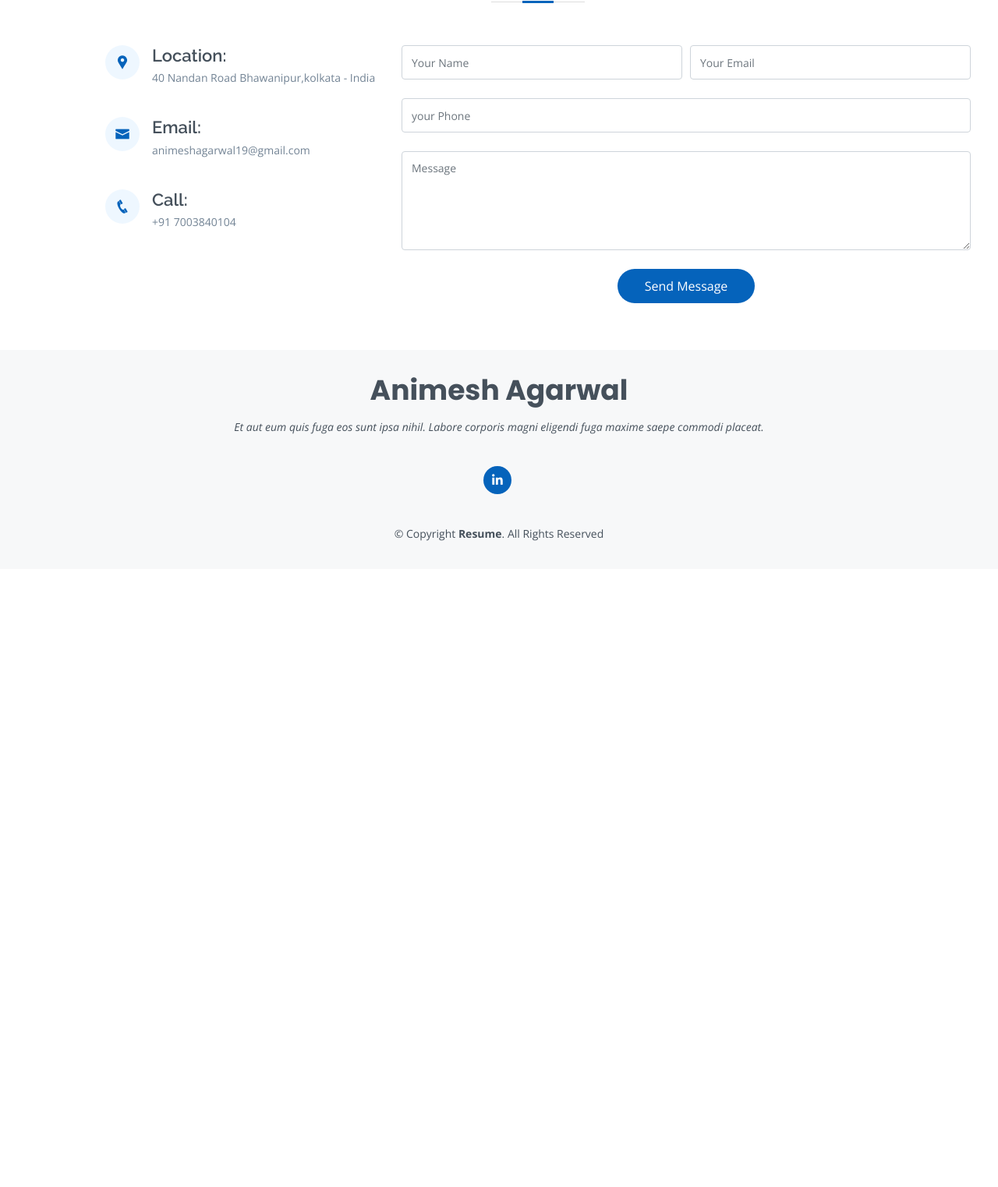
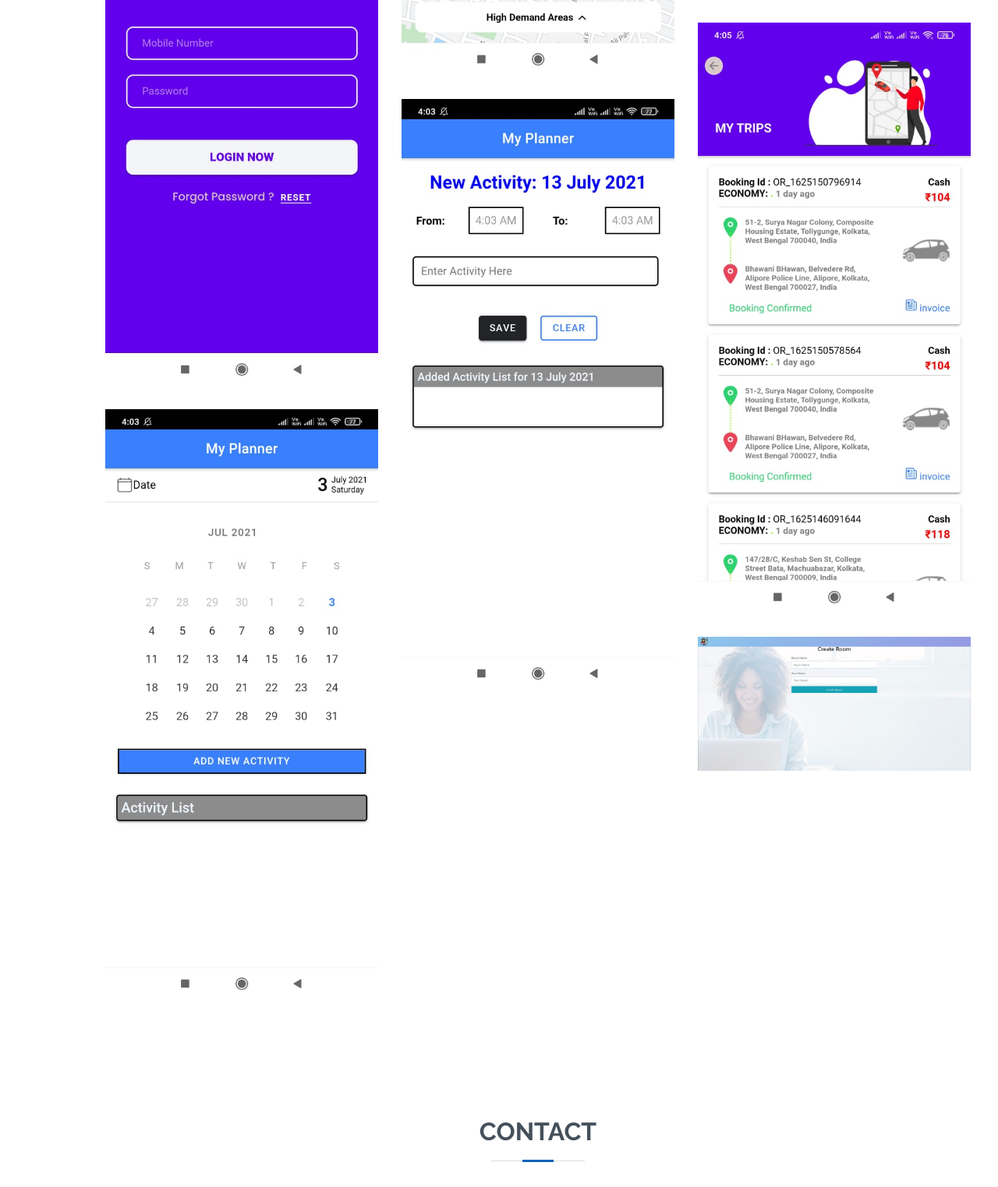
Before and after one commit to animeshagarwal96/Portfolio, a Django app: page /resume in a window 1280 px wide. Shown: the part 4261-5784 px from the top of the page at 78% size. Before the commit the page ends 4955 px from the top, so only its background shows below. Run offline with Django 3.2, Linux system fonts and the light colour scheme; some libraries are stand-ins or nearby versions.

Commit message:
fourth commit

```diff
--- a/prof/templates/portfolio/resume.html
+++ b/prof/templates/portfolio/resume.html
@@ -295,7 +295,7 @@
             <ul id="portfolio-flters">
               <li data-filter="*" class="filter-active">All</li>
               <li data-filter=".filter-app">App</li>
-              <li data-filter=".filter-card">Card</li>
+              <!-- <li data-filter=".filter-card">Card</li> -->
               <li data-filter=".filter-web">Web</li>
             </ul>
           </div>
@@ -305,13 +305,12 @@
 
           <div class="col-lg-4 col-md-6 portfolio-item filter-app">
             <div class="portfolio-wrap">
-              <img src="assets/img/portfolio/portfolio-1.jpg" class="img-fluid" alt="">
+              <img src="/media/img/project/app/right-epay-home.jpeg" class="img-fluid" alt="">
               <div class="portfolio-info">
-                <h4>App 1</h4>
-                <p>App</p>
+                <h4>RightEpay</h4>
+                <p>Payment portal app</p>
                 <div class="portfolio-links">
-                  <a href="assets/img/portfolio/portfolio-1.jpg" data-gall="portfolioGallery" class="venobox" title="App 1"><i class="bx bx-plus"></i></a>
-                  <a href="portfolio-details.html" data-gall="portfolioDetailsGallery" data-vbtype="iframe" class="venobox" title="Portfolio Details"><i class="bx bx-link"></i></a>
+                  <a href="/media/img/project/app/right-epay-home.jpeg" data-gall="portfolioGallery" class="venobox" title="RightEpay"><i class="bx bx-plus"></i></a>
                 </div>
               </div>
             </div>
@@ -319,13 +318,13 @@
 
           <div class="col-lg-4 col-md-6 portfolio-item filter-web">
             <div class="portfolio-wrap">
-              <img src="assets/img/portfolio/portfolio-2.jpg" class="img-fluid" alt="">
+              <img src="/media/img/justclicknpick1.png" class="img-fluid" alt="">
               <div class="portfolio-info">
-                <h4>Web 3</h4>
+                <h4>JustClickNPick</h4>
                 <p>Web</p>
                 <div class="portfolio-links">
-                  <a href="assets/img/portfolio/portfolio-2.jpg" data-gall="portfolioGallery" class="venobox" title="Web 3"><i class="bx bx-plus"></i></a>
-                  <a href="portfolio-details.html" data-gall="portfolioDetailsGallery" data-vbtype="iframe" class="venobox" title="Portfolio Details"><i class="bx bx-link"></i></a>
+                  <a href="/media/img/justclicknpick1.png" class="venobox" title="JustClickNPick"><i class="bx bx-plus"></i></a>
+                  <a href="http://justclicknpick.in/" data-gall="portfolioDetailsGallery" data-vbtype="iframe" class="venobox" title="JustClickNPick"><i class="bx bx-link"></i></a>
                 </div>
               </div>
             </div>
@@ -333,27 +332,12 @@
 
           <div class="col-lg-4 col-md-6 portfolio-item filter-app">
             <div class="portfolio-wrap">
-              <img src="assets/img/portfolio/portfolio-3.jpg" class="img-fluid" alt="">
+              <img src="/media/img/project/app/right-epay-grocery.jpeg" class="img-fluid" alt="">
               <div class="portfolio-info">
-                <h4>App 2</h4>
-                <p>App</p>
+                <h4>RightEpay e-commerce</h4>
+                <p>Grocery app</p>
                 <div class="portfolio-links">
-                  <a href="assets/img/portfolio/portfolio-3.jpg" data-gall="portfolioGallery" class="venobox" title="App 2"><i class="bx bx-plus"></i></a>
-                  <a href="portfolio-details.html" data-gall="portfolioDetailsGallery" data-vbtype="iframe" class="venobox" title="Portfolio Details"><i class="bx bx-link"></i></a>
-                </div>
-              </div>
-            </div>
-          </div>
-
-          <div class="col-lg-4 col-md-6 portfolio-item filter-card">
-            <div class="portfolio-wrap">
-              <img src="assets/img/portfolio/portfolio-4.jpg" class="img-fluid" alt="">
-              <div class="portfolio-info">
-                <h4>Card 2</h4>
-                <p>Card</p>
-                <div class="portfolio-links">
-                  <a href="assets/img/portfolio/portfolio-4.jpg" data-gall="portfolioGallery" class="venobox" title="Card 2"><i class="bx bx-plus"></i></a>
-                  <a href="portfolio-details.html" data-gall="portfolioDetailsGallery" data-vbtype="iframe" class="venobox" title="Portfolio Details"><i class="bx bx-link"></i></a>
+                  <a href="/media/img/project/app/right-epay-grocery.jpeg" data-gall="portfolioGallery" class="venobox" title="RightEpay e-commerce"><i class="bx bx-plus"></i></a>
                 </div>
               </div>
             </div>
@@ -361,13 +345,13 @@
 
           <div class="col-lg-4 col-md-6 portfolio-item filter-web">
             <div class="portfolio-wrap">
-              <img src="assets/img/portfolio/portfolio-5.jpg" class="img-fluid" alt="">
+              <img src="/media/img/project/justclicknpick3.png" class="img-fluid" alt="">
               <div class="portfolio-info">
-                <h4>Web 2</h4>
+                <h4>JustClickNPick</h4>
                 <p>Web</p>
                 <div class="portfolio-links">
-                  <a href="assets/img/portfolio/portfolio-5.jpg" data-gall="portfolioGallery" class="venobox" title="Web 2"><i class="bx bx-plus"></i></a>
-                  <a href="portfolio-details.html" data-gall="portfolioDetailsGallery" data-vbtype="iframe" class="venobox" title="Portfolio Details"><i class="bx bx-link"></i></a>
+                  <a href="/media/img/project/justclicknpick3.png" data-gall="portfolioGallery" class="venobox" title="JustClickNPick"><i class="bx bx-plus"></i></a>
+                  <a href="http://justclicknpick.in/" data-gall="portfolioDetailsGallery" data-vbtype="iframe" class="venobox" title="JustClickNPick"><i class="bx bx-link"></i></a>
                 </div>
               </div>
             </div>
@@ -375,19 +359,18 @@
 
           <div class="col-lg-4 col-md-6 portfolio-item filter-app">
             <div class="portfolio-wrap">
-              <img src="assets/img/portfolio/portfolio-6.jpg" class="img-fluid" alt="">
+              <img src="/media/img/project/app/citz-home.jpeg" class="img-fluid" alt="">
               <div class="portfolio-info">
-                <h4>App 3</h4>
-                <p>App</p>
+                <h4>CITZ DRIVER APP</h4>
+                <p>Citz Driver side</p>
                 <div class="portfolio-links">
-                  <a href="assets/img/portfolio/portfolio-6.jpg" data-gall="portfolioGallery" class="venobox" title="App 3"><i class="bx bx-plus"></i></a>
-                  <a href="portfolio-details.html" data-gall="portfolioDetailsGallery" data-vbtype="iframe" class="venobox" title="Portfolio Details"><i class="bx bx-link"></i></a>
+                  <a href="/media/img/project/app/citz-home.jpeg" data-gall="portfolioGallery" class="venobox" title="CITZ DRIVER APP"><i class="bx bx-plus"></i></a>
                 </div>
               </div>
             </div>
           </div>
 
-          <div class="col-lg-4 col-md-6 portfolio-item filter-card">
+          <!-- <div class="col-lg-4 col-md-6 portfolio-item filter-card">
             <div class="portfolio-wrap">
               <img src="assets/img/portfolio/portfolio-7.jpg" class="img-fluid" alt="">
               <div class="portfolio-info">
@@ -399,17 +382,68 @@
                 </div>
               </div>
             </div>
+          </div> -->
+
+          <div class="col-lg-4 col-md-6 portfolio-item filter-app">
+            <div class="portfolio-wrap">
+              <img src="/media/img/project/app/citz-login.jpeg" class="img-fluid" alt="">
+              <div class="portfolio-info">
+                <h4>CITZ DRIVER APP</h4>
+                <p>Citz Driver side</p>
+                <div class="portfolio-links">
+                  <a href="/media/img/project/app/citz-login.jpeg" data-gall="portfolioGallery" class="venobox" title="CITZ DRIVER APP"><i class="bx bx-plus"></i></a>
+                </div>
+              </div>
+            </div>
           </div>
 
-          <div class="col-lg-4 col-md-6 portfolio-item filter-card">
+          <div class="col-lg-4 col-md-6 portfolio-item filter-app">
             <div class="portfolio-wrap">
-              <img src="assets/img/portfolio/portfolio-8.jpg" class="img-fluid" alt="">
+              <img src="/media/img/project/app/chatbot.jpeg" class="img-fluid" alt="">
               <div class="portfolio-info">
-                <h4>Card 3</h4>
-                <p>Card</p>
+                <h4>CHAT BOT</h4>
+                <p>Right epay chat bot</p>
                 <div class="portfolio-links">
-                  <a href="assets/img/portfolio/portfolio-8.jpg" data-gall="portfolioGallery" class="venobox" title="Card 3"><i class="bx bx-plus"></i></a>
-                  <a href="portfolio-details.html" data-gall="portfolioDetailsGallery" data-vbtype="iframe" class="venobox" title="Portfolio Details"><i class="bx bx-link"></i></a>
+                  <a href="/media/img/project/app/chatbot.jpeg" data-gall="portfolioGallery" class="venobox" title="CHAT BOT"><i class="bx bx-plus"></i></a>
+                </div>
+              </div>
+            </div>
+          </div>
+
+          <div class="col-lg-4 col-md-6 portfolio-item filter-app">
+            <div class="portfolio-wrap">
+              <img src="/media/img/project/app/citz-booking.jpeg" class="img-fluid" alt="">
+              <div class="portfolio-info">
+                <h4>CITZ DRIVER APP</h4>
+                <p>Citz Driver side</p>
+                <div class="portfolio-links">
+                  <a href="/media/img/project/app/citz-booking.jpeg" data-gall="portfolioGallery" class="venobox" title="CITZ DRIVER APP"><i class="bx bx-plus"></i></a>
+                </div>
+              </div>
+            </div>
+          </div>
+
+          <div class="col-lg-4 col-md-6 portfolio-item filter-app">
+            <div class="portfolio-wrap">
+              <img src="/media/img/project/app/calendar1.jpeg" class="img-fluid" alt="">
+              <div class="portfolio-info">
+                <h4>Calendar</h4>
+                <p>Calendar Event app</p>
+                <div class="portfolio-links">
+                  <a href="/media/img/project/app/calendar1.jpeg" data-gall="portfolioGallery" class="venobox" title="Calendar"><i class="bx bx-plus"></i></a>
+                </div>
+              </div>
+            </div>
+          </div>
+
+          <div class="col-lg-4 col-md-6 portfolio-item filter-app">
+            <div class="portfolio-wrap">
+              <img src="/media/img/project/app/calendar2.jpeg" class="img-fluid" alt="">
+              <div class="portfolio-info">
+                <h4>Calendar</h4>
+                <p>Calendar Event app</p>
+                <div class="portfolio-links">
+                  <a href="/media/img/project/app/calendar2.jpeg" data-gall="portfolioGallery" class="venobox" title="Calendar"><i class="bx bx-plus"></i></a>
                 </div>
               </div>
             </div>
@@ -417,13 +451,13 @@
 
           <div class="col-lg-4 col-md-6 portfolio-item filter-web">
             <div class="portfolio-wrap">
-              <img src="assets/img/portfolio/portfolio-9.jpg" class="img-fluid" alt="">
+              <img src="/media/img/project/wowbuddy1.png" class="img-fluid" alt="">
               <div class="portfolio-info">
-                <h4>Web 3</h4>
+                <h4>WOW Buddy</h4>
                 <p>Web</p>
                 <div class="portfolio-links">
-                  <a href="assets/img/portfolio/portfolio-9.jpg" data-gall="portfolioGallery" class="venobox" title="Web 3"><i class="bx bx-plus"></i></a>
-                  <a href="portfolio-details.html" data-gall="portfolioDetailsGallery" data-vbtype="iframe" class="venobox" title="Portfolio Details"><i class="bx bx-link"></i></a>
+                  <a href="/media/img/project/wowbuddy1.png" data-gall="portfolioGallery" class="venobox" title="WOW Buddy"><i class="bx bx-plus"></i></a>
+                  <a href="https://wowbuddy.herokuapp.com/" data-gall="portfolioDetailsGallery" data-vbtype="iframe" class="venobox" title="WOW Buddy"><i class="bx bx-link"></i></a>
                 </div>
               </div>
             </div>
```
